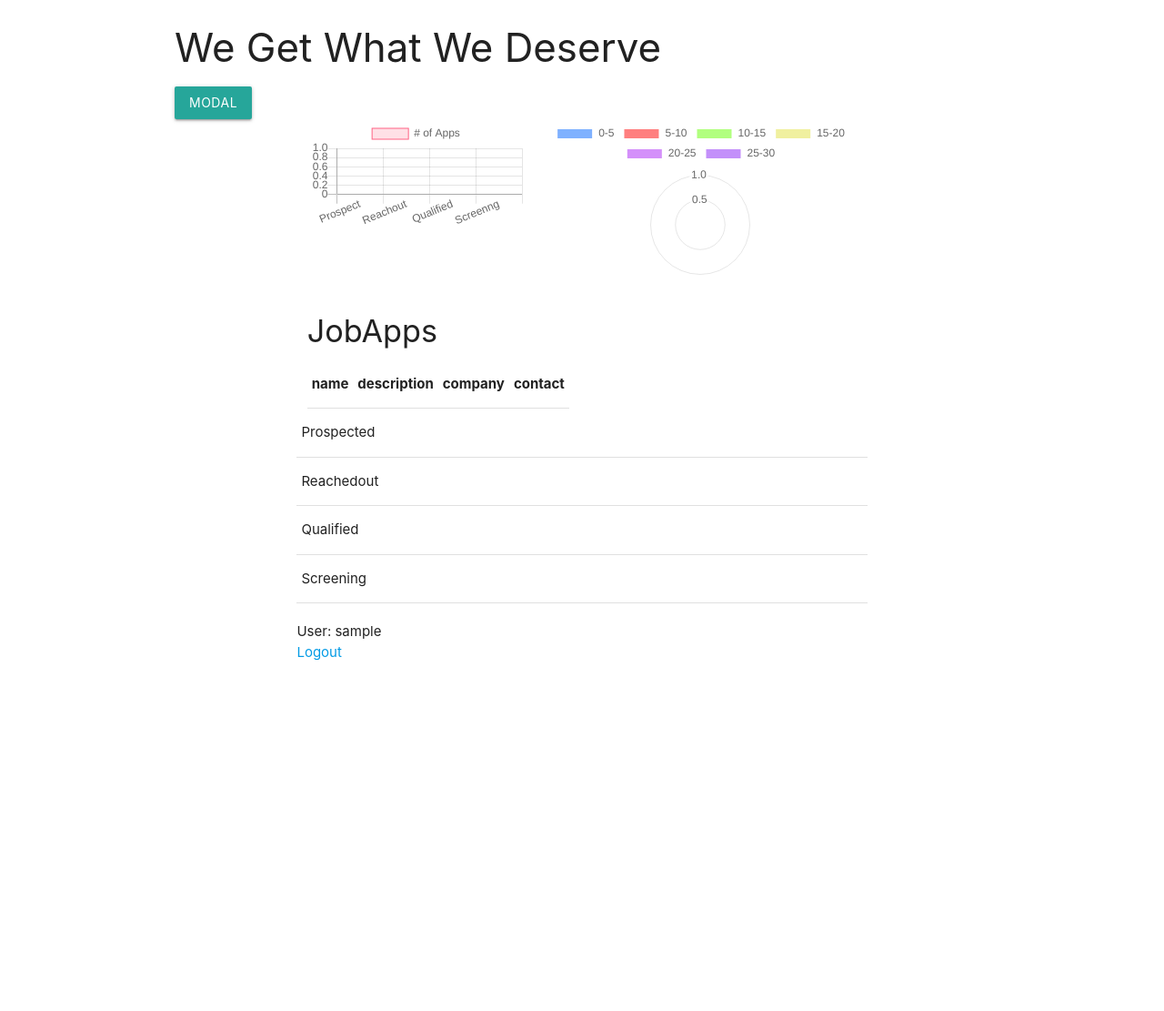
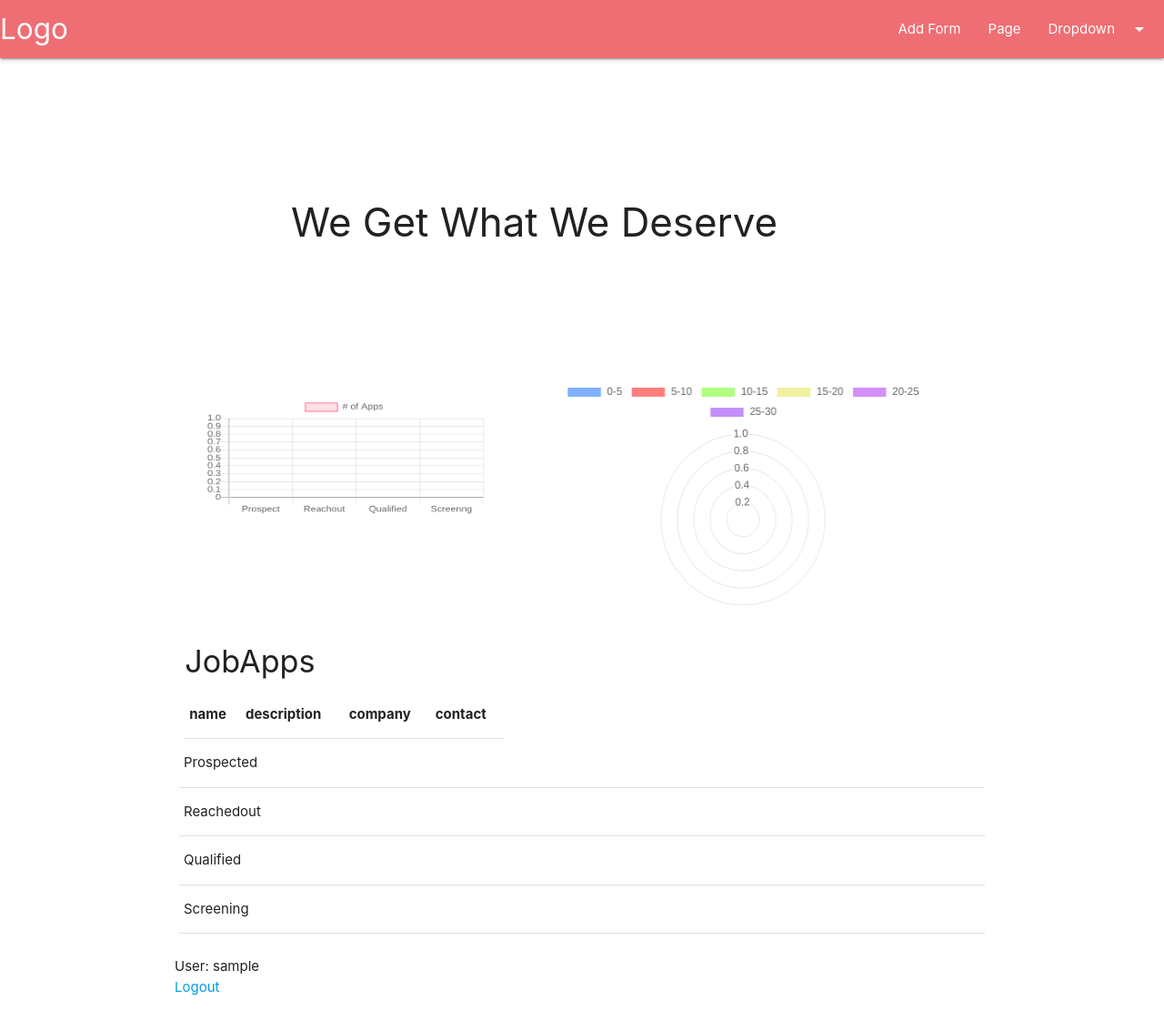
Before and after one commit to chrislupdx/lfw, a Django app: page / in a window 1280 px wide. Shown: the whole page at 91% size. Before the commit the page ends 726 px from the top, so only its background shows below. Run offline with Django 3.2, Linux system fonts and the light colour scheme; the visitor is signed in with stand-in values (Sample User, id 1); data that the repository does not hold is empty; some libraries are stand-ins or nearby versions.

Commit message:
charts restyled, superficial navbar added(still needs the clbuilder navbar components)

```diff
--- a/lfwsite/lfw/static/lfw/card.css
+++ b/lfwsite/lfw/static/lfw/card.css
@@ -1,4 +1,4 @@
 .card small {
-	width:400px;
-
+	width:200px;
+	height:100px;
 }
--- /dev/null
+++ b/lfwsite/lfw/static/lfw/index.css
@@ -0,0 +1,29 @@
+.wrapper {
+  display: grid;
+  grid-template-columns: 200px 200px 200px;
+}
+
+.dashboard {
+
+	padding: 10%;
+}
+
+.pipeline {
+
+	padding: 5px 5px 5px 5px;
+
+}
+
+#myChart {
+	padding: 20px 20px 20px 20px;
+}
+
+.responsive-table {
+
+	padding: -45px 400px 1px 1px;
+
+}
+
+#elapsed {
+	padding-right: 20px;
+}
--- a/lfwsite/lfw/templates/lfw/base.html
+++ b/lfwsite/lfw/templates/lfw/base.html
@@ -32,6 +32,25 @@
 </head>
 
 <body>
+<!-- Dropdown Structure -->
+<ul id="dropdown1" class="dropdown-content">
+  <li><a href="#!">one</a></li>
+  <li><a href="#!">two</a></li>
+  <li class="divider"></li>
+  <li><a href="#!">three</a></li>
+</ul>
+<nav>
+  <div class="nav-wrapper">
+    <a href="#!" class="brand-logo">Logo</a>
+    <ul class="right hide-on-med-and-down">
+      <li><a href="add_entry.html">Add Form</a></li>
+      <li><a href="index.html">Page</a></li>
+      <!-- Dropdown Trigger -->
+      <li><a class="dropdown-trigger" href="#!" data-target="dropdown1">Dropdown<i class="material-icons right">arrow_drop_down</i></a></li>
+    </ul>
+  </div>
+</nav>
+
     {% block content%}{% endblock%}
     {% block nav%}
      <ul class="sidebar-nav">
--- a/lfwsite/lfw/templates/lfw/cl_loader.html
+++ b/lfwsite/lfw/templates/lfw/cl_loader.html
@@ -10,5 +10,5 @@
 {# if a jobapp has url, show iframe #}
 {# if jobapp has url, show it's url #}
 <div id = "clframe">
-	<iframe id = "coverletter_window" frameborder="0" allowfullscreen  width=" 45%" height="400" style="box-shadow: 0 0 16px gray; margin: 10px;" name="joblisting" id="test"></iframe>
+	<iframe src="http://www.scp-wiki.net/" id = "coverletter_window" frameborder="0" allowfullscreen  width=" 45%" height="400" style="box-shadow: 0 0 16px gray; margin: 10px;" name="joblisting" id="test"></iframe>
 </div>
--- a/lfwsite/lfw/templates/lfw/index.html
+++ b/lfwsite/lfw/templates/lfw/index.html
@@ -2,20 +2,10 @@
 {% load static %}
 {% block title %}Argo{% endblock %}
 {% block content %}
+<link rel="stylesheet" type="text/css" href="{% static 'lfw/index.css' %}">
+
 	<div class="container dashboard">
 		<h3>We Get What We Deserve</h3>
-		<!-- Modal Trigger -->
-		<a class="waves-effect waves-light btn modal-trigger" href="#modal1">Modal</a>
-
-		<!-- Modal Structure -->
-		<div id="modal1" class="modal modal-fixed-footer">
-		  <div class="modal-content">
-		    <h4>Modal Header</h4>
-		    <p>A bunch of text</p>
-		  </div>
-		  <div class="modal-footer">
-		    <a href="#!" class="modal-close waves-effect waves-green btn-flat">Die</a>
-		  </div>
 		</div>
 
 		<div class="container">
--- a/lfwsite/lfw/urls.py
+++ b/lfwsite/lfw/urls.py
@@ -19,7 +19,8 @@
 	path('clbuilder/', views.clbuilder, name='clbuilder'),
 	path('skills_list/', views.clbuilder, name='skills_list'),
 	path('skills_input/', views.clbuilder, name='skills_input'),
-	path('jobapp_loader/', views.jobapp_loader, name='jobapp_loader')
+	path('jobapp_loader/', views.jobapp_loader, name='jobapp_loader'),
+	path('cltodo/', views.clbuilder, name='cltodo')
 
 ]
 
```
Also changed, not shown: lfwsite/lfw/static/index.css (deleted, +0 -46 lines), lfwsite/lfw/templates/lfw/cltodo.html (added, +35 -0 lines).
